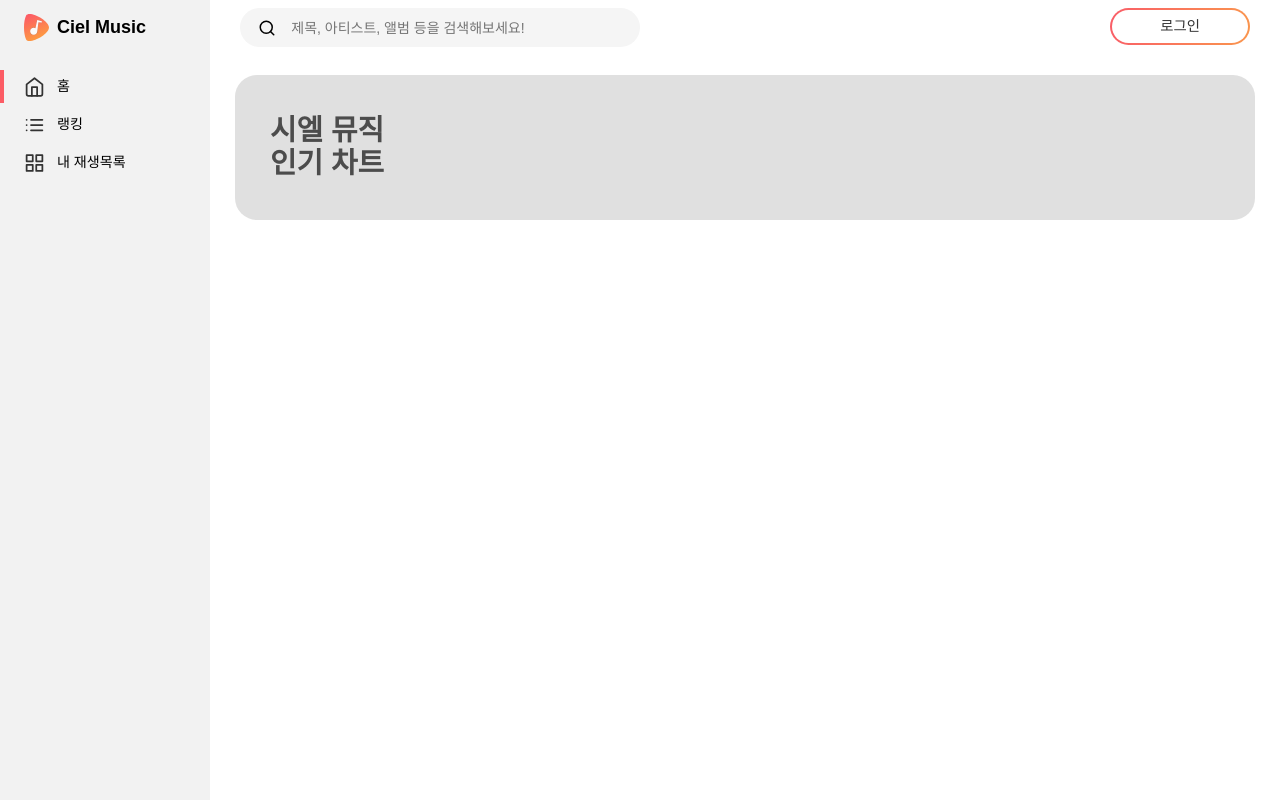
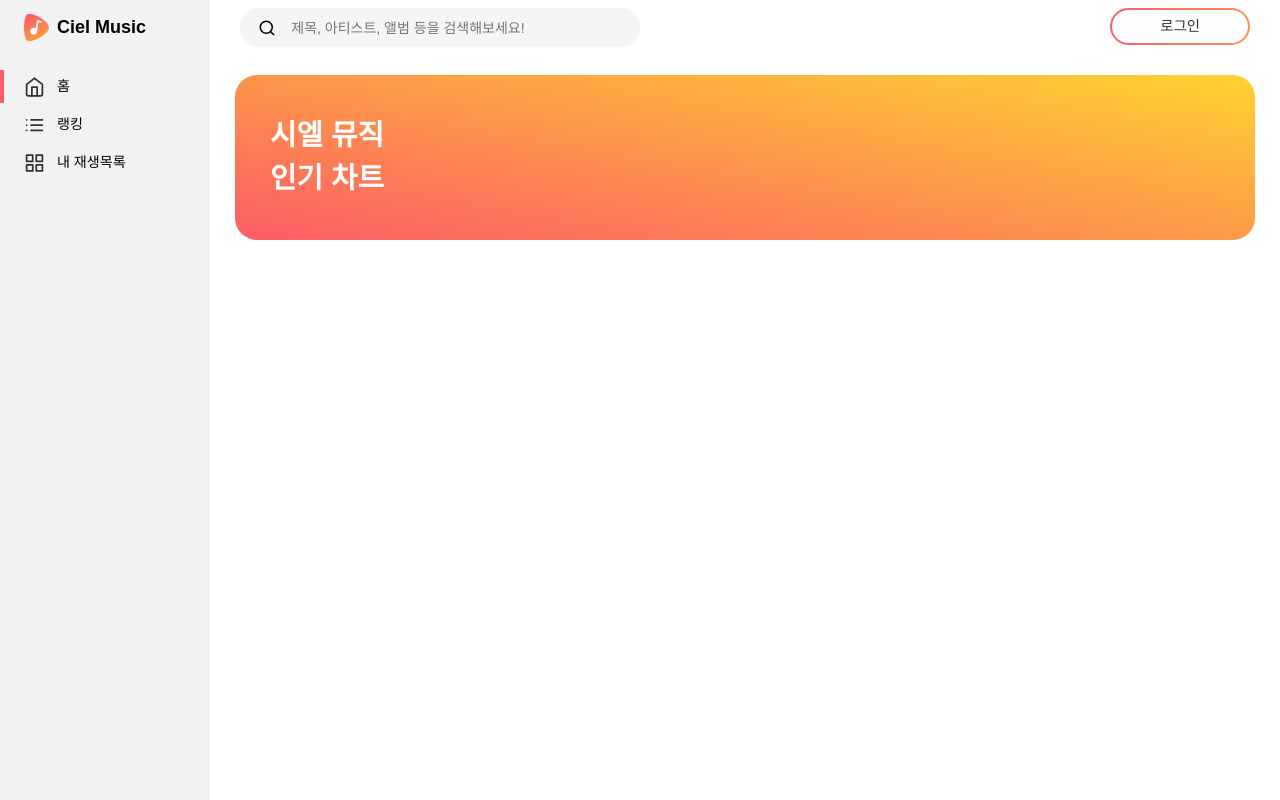
Before and after one commit to splitz-dev/cielmusic-frontend, a Next.js app: page / in a window 1280 px wide. Built offline with nearby package versions, Linux system fonts and the light colour scheme; a web font is replaced by a local one.

Commit message:
edit: Jumbotron Customize

```diff
--- a/components/Jumbotron/index.tsx
+++ b/components/Jumbotron/index.tsx
@@ -5,20 +5,25 @@ const JumbStyle = styled.section`
   padding: 20px 35px;
   width: 100%;
   border-radius: 22px;
-  &.color-main {
+  &.main {
     background: linear-gradient(10deg, var(--red) 0%, var(--yellow) 100%);
     color: #fff;
   }
-  &.color-gray {
+  &.gray {
     background: var(--gray-500);
     color: #4c4c4c;
   }
 `
 
-const Jumbotron: React.FC = props => {
+interface JumbotronI {
+  type: string
+  children: React.ReactNode
+}
+
+const Jumbotron: React.FC<JumbotronI> = props => {
   return (
     <>
-      <JumbStyle className="color-gray">{props.children}</JumbStyle>
+      <JumbStyle className={props.type}>{props.children}</JumbStyle>
     </>
   )
 }
--- /dev/null
+++ b/components/Ranking/Main.tsx
@@ -0,0 +1,26 @@
+import React from 'react'
+import styled from '@emotion/styled'
+
+import Jumbotron from '../Jumbotron'
+
+const RankingStyle = styled.div`
+  line-height: 1.5;
+`
+
+const MainRanking = () => {
+  return (
+    <>
+      <Jumbotron type="main">
+        <RankingStyle>
+          <h1>
+            시엘 뮤직
+            <br />
+            인기 차트
+          </h1>
+        </RankingStyle>
+      </Jumbotron>
+    </>
+  )
+}
+
+export default MainRanking
--- a/pages/index.tsx
+++ b/pages/index.tsx
@@ -3,7 +3,7 @@ import Head from 'next/head'
 
 import MainLayout from '../components/Layout/Main'
 import Container from '../components/Container'
-import Jumbotron from '../components/Jumbotron'
+import MainRanking from '../components/Ranking/Main'
 
 const Home: React.FC = () => (
   <>
@@ -13,13 +13,7 @@ const Home: React.FC = () => (
     </Head>
     <MainLayout>
       <Container>
-        <Jumbotron>
-          <h1>
-            시엘 뮤직
-            <br />
-            인기 차트
-          </h1>
-        </Jumbotron>
+        <MainRanking />
       </Container>
     </MainLayout>
   </>
```
